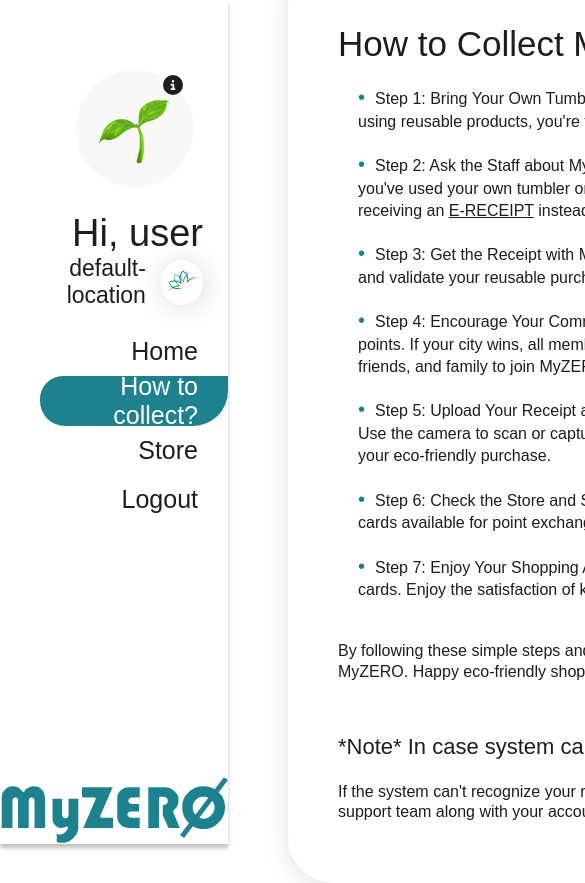
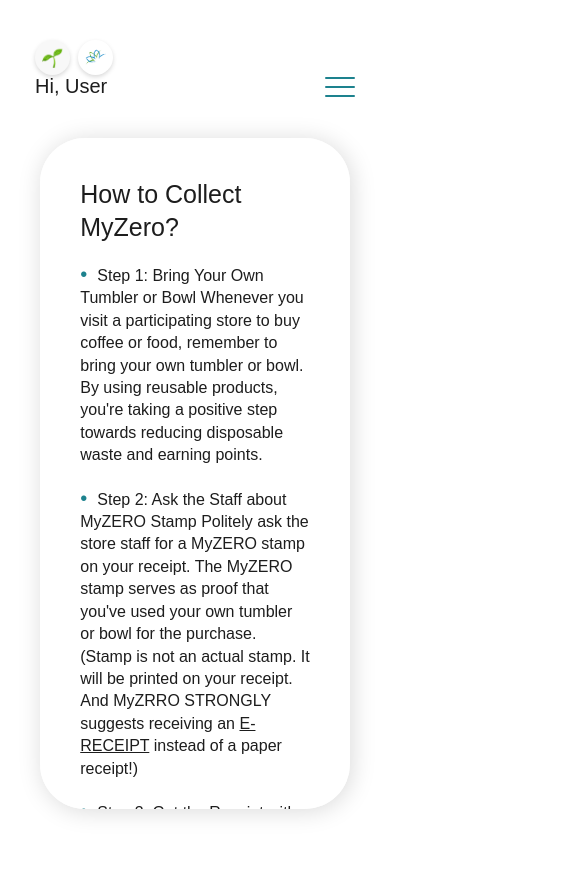
Before and after one commit to Hyerin22/MyZERO, a React (Create React App) app in the folder react-front-end/: page /HowTo in a window 390 px wide. Shown: the top 883 px of the page, 585 px wide, since content can reach past the window. After the commit the page ends 844 px from the top, so only its background shows below. Built offline with nearby package versions, Linux system fonts and the light colour scheme.

Commit message:
Done HowTo page responsive

```diff
--- a/react-front-end/src/pages/HowTo.js
+++ b/react-front-end/src/pages/HowTo.js
@@ -1,4 +1,4 @@
-import React from "react";
+import React, { useState } from "react";
 
 import "../styles/HowTo.scss";
 
@@ -8,28 +8,26 @@ import RatingProfile from "../components/RatingProfile";
 import Profile from "../components/Profile";
 import Footer from "../components/Footer";
 import DisplayPointTxt from "../components/DisplayPointTxt";
+import Sidebar from "../components/Sidebar";
 
 // images
 import ratingSecond from "../img/rating-second.png";
 import vancSymbol from "../img/vancouver-symbol.jpeg";
+import HamburgerNav from "../components/HamburgerNav";
 
 export default function HowTo() {
+  // for Hamburger menu
+  const [isOpen, setIsOpen] = useState(false);
+  const toggleMenu = () => {
+    setIsOpen(!isOpen);
+  };
+
   return (
     <div className="home-container">
       {/* Sidebar */}
-      <div className="sidebar">
-        <div className="sidebar-top">
-          <RatingProfile ratingImage={ratingSecond} />
-          <Profile symbol={vancSymbol} />
-        </div>
-        <div className="nav">
-          <Nav />
-        </div>
-        <div className="footer">
-          <Footer />
-        </div>
-      </div>
+      <Sidebar />
       {/* Right side main content */}
+      <HamburgerNav isOpen={isOpen} onClick={toggleMenu} />
       <div className="howto-main">
         <div className="howto-content">
           <div className="howto-steps">
--- a/react-front-end/src/styles/Home.scss
+++ b/react-front-end/src/styles/Home.scss
@@ -2,7 +2,16 @@
 
 .home-container {
   display: flex;
-  height: 100vh;
+  // height: 100vh;
+  height: auto;
+
+  // .sidebar {
+  //   flex: 1;
+  //   box-shadow: 0px 4px 4px 0px rgba(0, 0, 0, 0.25);
+  //   position: relative;
+  //   display: flex;
+  //   flex-direction: column;
+  // }
 
   .home-main {
     display: flex;
@@ -28,10 +37,3 @@
     }
   }
 }
-
-.footer {
-  vertical-align: middle;
-  width: 100%;
-  display: flex;
-  justify-content: center;
-}
--- a/react-front-end/src/styles/HowTo.scss
+++ b/react-front-end/src/styles/HowTo.scss
@@ -5,16 +5,17 @@
   flex-direction: column;
   justify-content: center;
   flex: 4;
-  padding: 100px 60px;
+  padding: 60px 60px;
   align-items: center;
 
   .howto-content {
-    width: 1160px;
-    height: auto;
+    width: 80%;
+    height: 70vh;
     border-radius: 45px;
     background-color: $white;
     box-shadow: 2px 2px 25px 0px rgba(0, 0, 0, 0.15);
-    padding: 60px 50px;
+    padding: 40px 50px;
+    overflow-y: scroll;
 
     .howto-title {
       font-family: $pointFont;
@@ -58,3 +59,32 @@
     }
   }
 }
+
+@media only screen and (max-width: 600px) {
+  .home-container {
+    display: flex;
+    flex-direction: column;
+
+    .howto-main {
+      padding: 0 60px;
+
+      .howto-content {
+        width: 85%;
+        padding: 40px 40px;
+        .howto-title {
+          font-size: 25px;
+        }
+
+        ul {
+          padding: 20px 0px;
+        }
+
+        .howto-note {
+          .note-text {
+            font-size: 18px;
+          }
+        }
+      }
+    }
+  }
+}
--- a/react-front-end/src/styles/components/Footer.scss
+++ b/react-front-end/src/styles/components/Footer.scss
@@ -1 +1,15 @@
 @import "../variables/Variables.scss";
+
+.footer-cont {
+  padding: 20px;
+
+  img {
+    // responsive
+    @media only screen and (max-width: 600px) {
+    }
+
+    @media only screen and (min-width: 601px) and (max-width: 1024px) {
+      width: 170px;
+    }
+  }
+}
--- a/react-front-end/src/styles/components/HamburgerNav.scss
+++ b/react-front-end/src/styles/components/HamburgerNav.scss
@@ -101,7 +101,7 @@
   }
 
   .links {
-    padding: 0px 160px 0px 60px;
+    padding: 0px 100px 0px 60px;
     margin-top: 80px;
     display: flex;
     flex-direction: column;
@@ -119,3 +119,9 @@
     }
   }
 }
+
+@media only screen and (min-width: 601px) {
+  .hamNav-cont {
+    display: none;
+  }
+}
--- a/react-front-end/src/styles/components/Nav.scss
+++ b/react-front-end/src/styles/components/Nav.scss
@@ -13,6 +13,16 @@ ul {
       margin: 10px 0;
       color: $black;
 
+      // responsive
+      @media only screen and (max-width: 600px) {
+        font-size: 17px;
+      }
+
+      @media only screen and (min-width: 601px) and (max-width: 1024px) {
+        font-size: 20px;
+        padding: 0 15px 0 0;
+      }
+
       &.active {
         background-color: $mainColor;
         // width: 200px;
@@ -23,6 +33,11 @@ ul {
         justify-content: flex-end;
         align-items: center;
         margin: 0;
+
+        // responsive
+        @media only screen and (min-width: 601px) and (max-width: 1024px) {
+          height: 40px;
+        }
       }
     }
   }
--- a/react-front-end/src/styles/components/Profile.scss
+++ b/react-front-end/src/styles/components/Profile.scss
@@ -6,6 +6,18 @@
   p {
     font-size: 38px;
     margin: 0;
+
+    // responsive
+    @media only screen and (max-width: 600px) {
+    }
+
+    // @media only screen and (min-width: 601px) and (max-width: 768px) {
+    //   font-size: 30px;
+    // }
+
+    @media only screen and (max-width: 1024px) {
+      font-size: 30px;
+    }
   }
 }
 
@@ -15,6 +27,17 @@
   p {
     font-size: 23px;
     margin-right: 15px;
+
+    // responsive
+    @media only screen and (max-width: 600px) {
+    }
+
+    // @media only screen and (min-width: 601px) and (max-width: 768px) {
+    // }
+
+    @media only screen and (max-width: 1024px) {
+      font-size: 20px;
+    }
   }
 
   div {
--- a/react-front-end/src/styles/components/Sidebar.scss
+++ b/react-front-end/src/styles/components/Sidebar.scss
@@ -1,21 +1,26 @@
 .sidebar {
+  height: 100vh;
   flex: 1;
-  // border-right: 1px solid rgba(0, 0, 0, 0.25);
   box-shadow: 0px 4px 4px 0px rgba(0, 0, 0, 0.25);
   position: relative;
   display: flex;
   flex-direction: column;
+  justify-content: space-between;
 
   .sidebar-top {
-    flex: 1;
-  }
-  .nav {
-    flex: 1.5;
-  }
-
-  .sidebar-top {
+    // flex: 1;
     display: flex;
     flex-direction: column;
     align-items: flex-end;
   }
+
+  .footer {
+    display: flex;
+    justify-content: flex-end;
+  }
 }
+@media only screen and (max-width: 600px) {
+  .sidebar {
+    display: none;
+  }
+}
```
